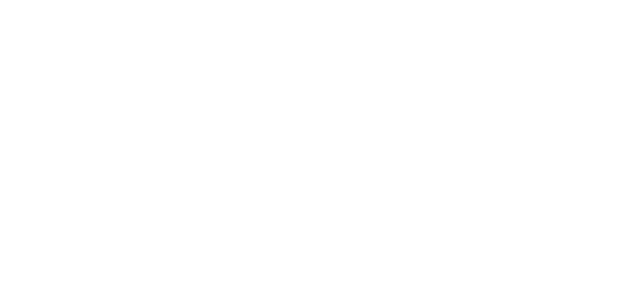
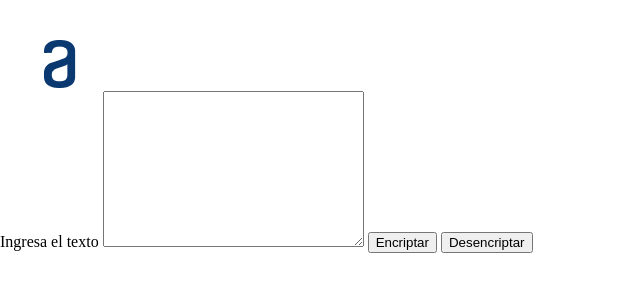
Before and after one commit to josuecr6/encriptador-proyecto, a plain HTML site: page index.html in a window 1280 px wide. Shown: the whole page, without its empty margins (0-640 px from the left). Drawn offline with Linux system fonts and the light colour scheme.

Commit message:
create reset.css, create style.css

```diff
--- a/index.html
+++ b/index.html
@@ -3,9 +3,23 @@
 <head>
     <meta charset="UTF-8">
     <meta name="viewport" content="width=device-width, initial-scale=1.0">
+    <link rel="stylesheet" href="reset.css">
+    <link rel="stylesheet" href="style.css">
     <title>Encriptador</title>
 </head>
 <body>
-    <script src="app.js"></script>
+    <header>
+        <h1><img src="img/Logo.png" alt="Logo"></h1>
+    </header>
+
+    <main>
+        <form>
+            <label for="inputtext">Ingresa el texto</label>
+            <textarea id="inputtext" cols="30" rows="10"></textarea>
+
+            <input type="submit" value="Encriptar" class="Encriptar">
+            <input type="submit" value="Desencriptar" class="Desencriptar">
+        </form>
+    </main>
 </body>
 </html>
--- /dev/null
+++ b/reset.css
@@ -0,0 +1,48 @@
+/* http://meyerweb.com/eric/tools/css/reset/
+   v2.0 | 20110126
+   License: none (public domain)
+*/
+
+html, body, div, span, applet, object, iframe,
+h1, h2, h3, h4, h5, h6, p, blockquote, pre,
+a, abbr, acronym, address, big, cite, code,
+del, dfn, em, img, ins, kbd, q, s, samp,
+small, strike, strong, sub, sup, tt, var,
+b, u, i, center,
+dl, dt, dd, ol, ul, li,
+fieldset, form, label, legend,
+table, caption, tbody, tfoot, thead, tr, th, td,
+article, aside, canvas, details, embed,
+figure, figcaption, footer, header, hgroup,
+menu, nav, output, ruby, section, summary,
+time, mark, audio, video {
+	margin: 0;
+	padding: 0;
+	border: 0;
+	font-size: 100%;
+	font: inherit;
+	vertical-align: baseline;
+}
+/* HTML5 display-role reset for older browsers */
+article, aside, details, figcaption, figure,
+footer, header, hgroup, menu, nav, section {
+	display: block;
+}
+body {
+	line-height: 1;
+}
+ol, ul {
+	list-style: none;
+}
+blockquote, q {
+	quotes: none;
+}
+blockquote:before, blockquote:after,
+q:before, q:after {
+	content: '';
+	content: none;
+}
+table {
+	border-collapse: collapse;
+	border-spacing: 0;
+}
--- /dev/null
+++ b/style.css
@@ -0,0 +1,3 @@
+h1{
+    margin-top: 40px;
+}
```
